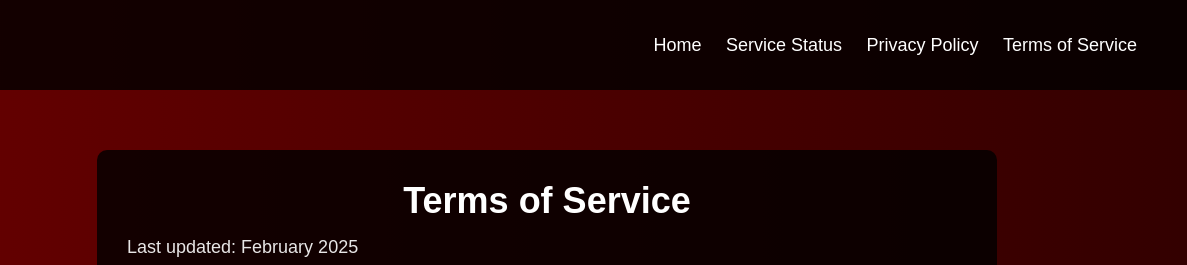
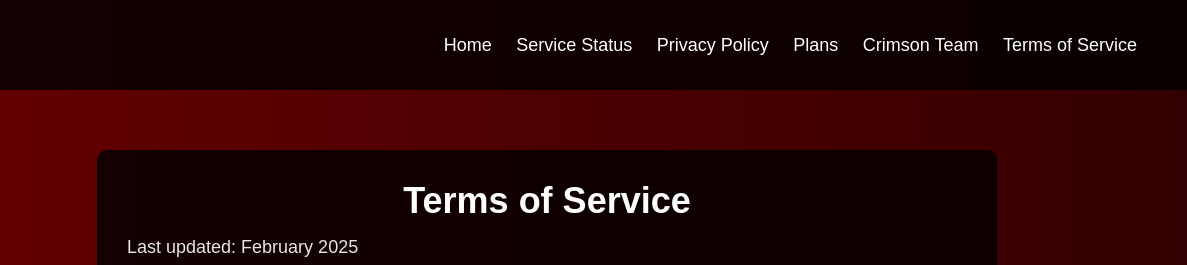
Before and after one commit to YoSklllAura/CrimsonCoreHost, a plain HTML site: page TermsOfService.html in a window 1280 px wide. Shown: the top 265 px of the page, 93-1280 px from the left. Drawn offline with Linux system fonts and the light colour scheme.

Commit message:
Update TermsOfService.html

```diff
--- a/TermsOfService.html
+++ b/TermsOfService.html
@@ -15,6 +15,8 @@
             <a href="index.html">Home</a>
             <a href="ServicesStatus.html">Service Status</a>
             <a href="PrivacyPolicy.html">Privacy Policy</a>
+            <a href="plan.html">Plans</a>
+            <a href="team.html">Crimson Team</a>
             <a href="TermsOfService.html">Terms of Service</a>
         </div>
     </div>
```
